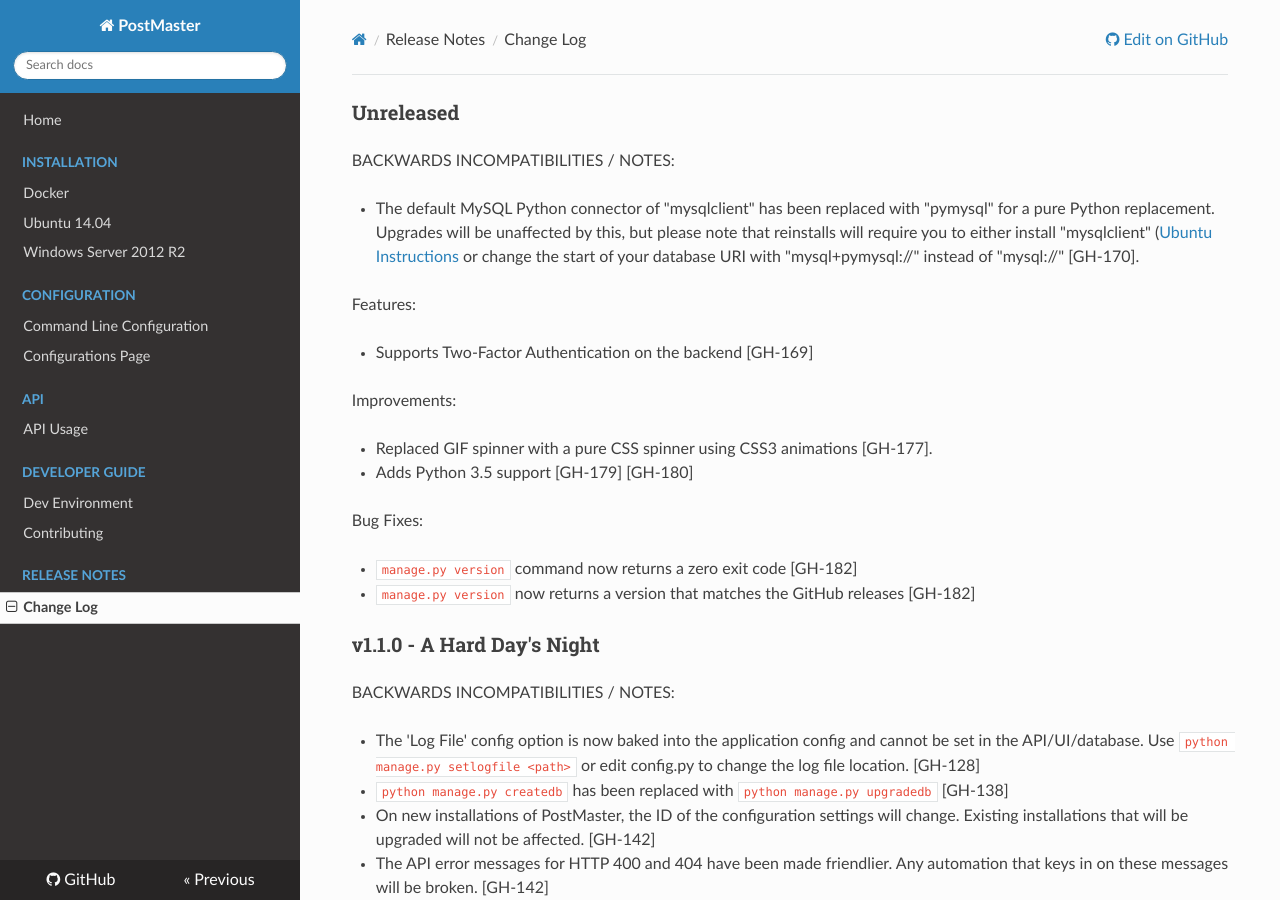
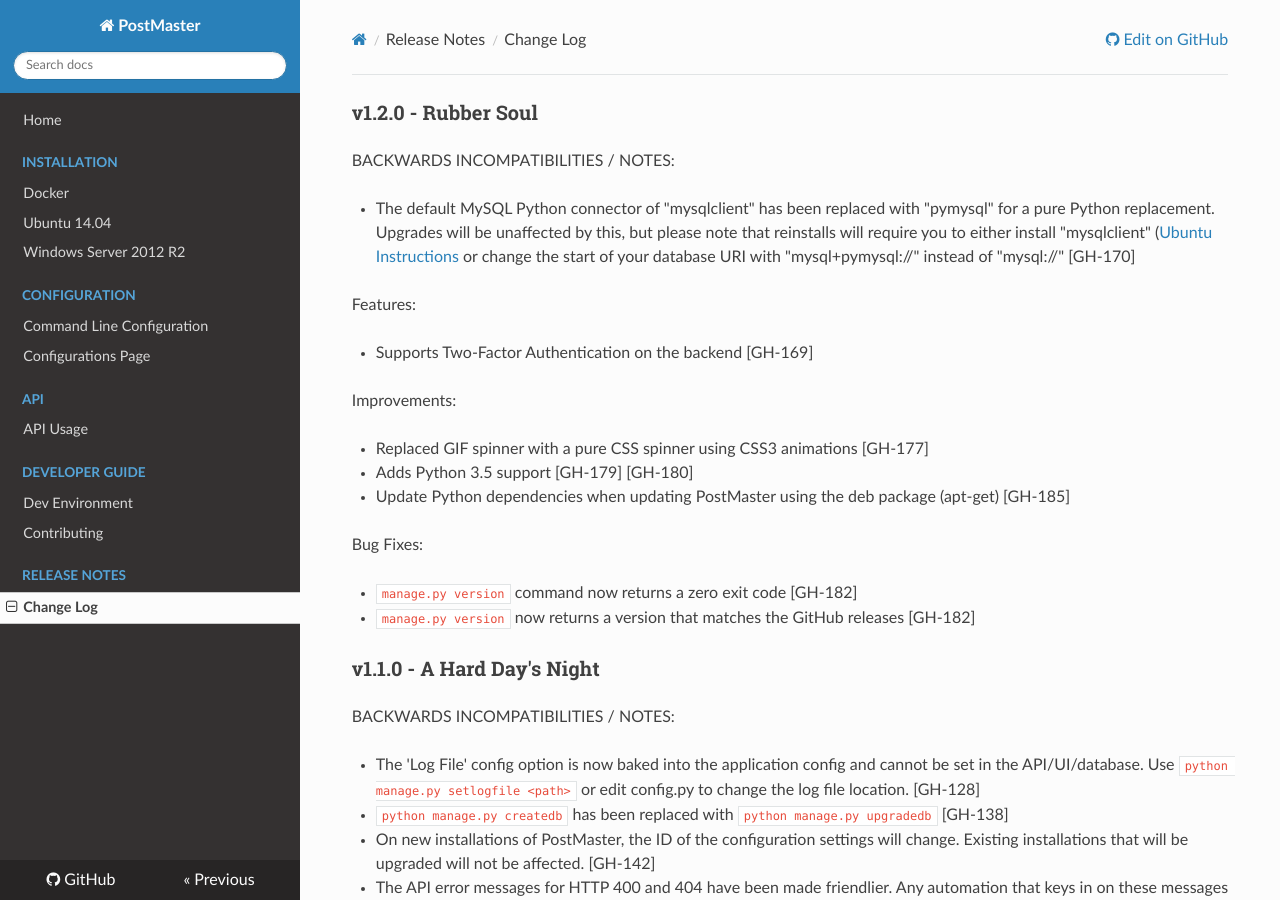
Before and after one commit to StackFocus/PostMaster, an MkDocs documentation site: the page built from docs/ChangeLog.md, in a window 1280 px wide and 900 px high. Built offline with MkDocs 1.6.1, drawn with Linux system fonts in a browser that asks for light colours; nearby versions of some CDN libraries; old or Windows-style settings are respelled for this version of MkDocs.

Commit message:
Bump version to v1.2.0

```diff
--- a/docs/ChangeLog.md
+++ b/docs/ChangeLog.md
@@ -1,11 +1,11 @@
-### Unreleased
+### v1.2.0 - Rubber Soul
 
 BACKWARDS INCOMPATIBILITIES / NOTES:
 
 * The default MySQL Python connector of "mysqlclient" has been replaced with "pymysql" for a pure Python replacement.
 Upgrades will be unaffected by this, but please note that reinstalls will require you to either install "mysqlclient"
 ([Ubuntu Instructions](https://github.com/PyMySQL/mysqlclient-python#install) or change the start of your database URI
-with "mysql+pymysql://" instead of "mysql://" [GH-170].
+with "mysql+pymysql://" instead of "mysql://" [GH-170]
 
 Features:
 
@@ -13,8 +13,9 @@
 
 Improvements:
 
-* Replaced GIF spinner with a pure CSS spinner using CSS3 animations [GH-177].
+* Replaced GIF spinner with a pure CSS spinner using CSS3 animations [GH-177]
 * Adds Python 3.5 support [GH-179] [GH-180]
+* Update Python dependencies when updating PostMaster using the deb package (apt-get) [GH-185]
 
 Bug Fixes:
 
--- a/postmaster/__init__.py
+++ b/postmaster/__init__.py
@@ -10,7 +10,7 @@
 from flask_login import LoginManager
 from flask_bcrypt import Bcrypt
 
-__version__ = 'v1.1.0.0'
+__version__ = 'v1.2.0.0'
 app = Flask(__name__)
 
 if environ.get('POSTMASTER_DEV') == 'TRUE':
```
